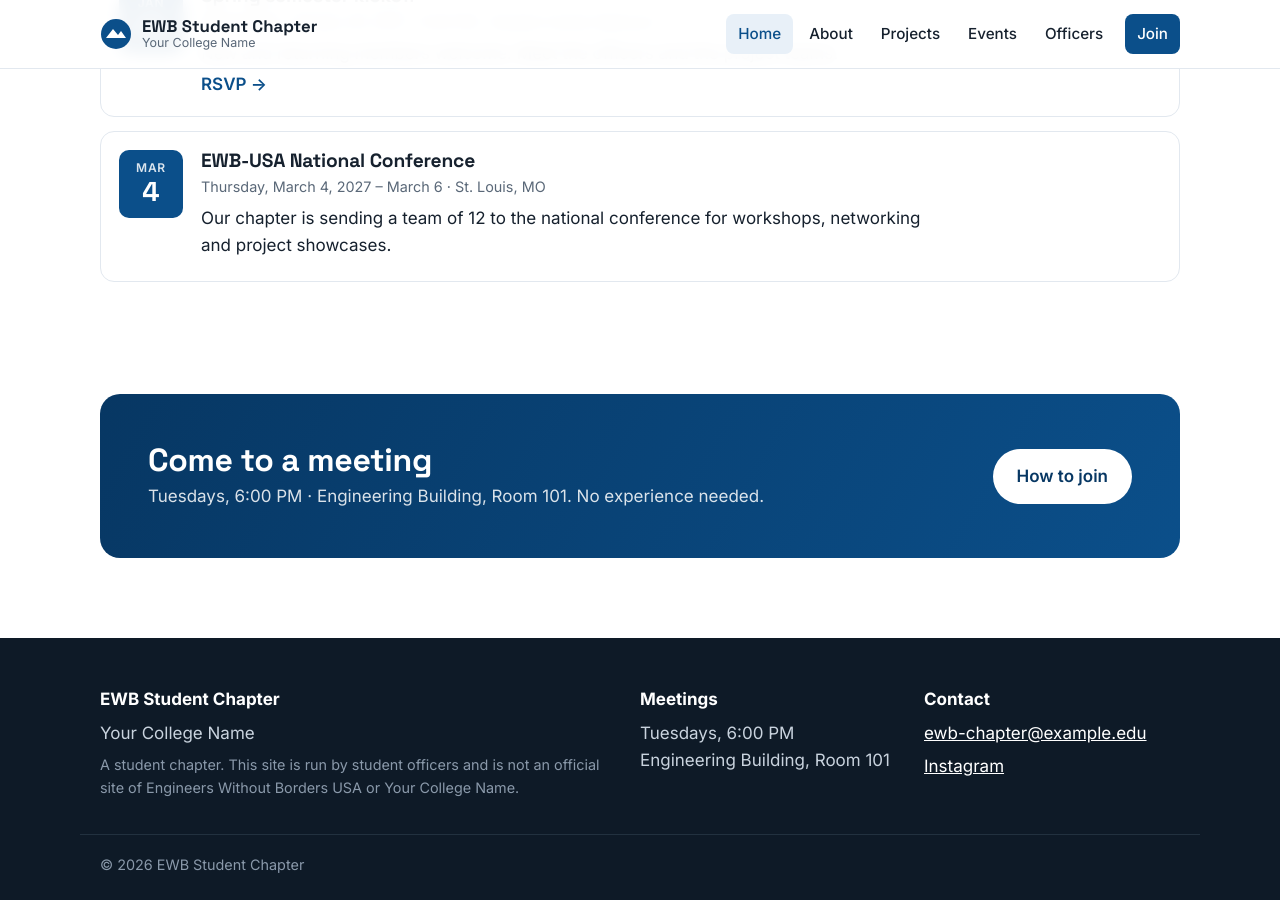
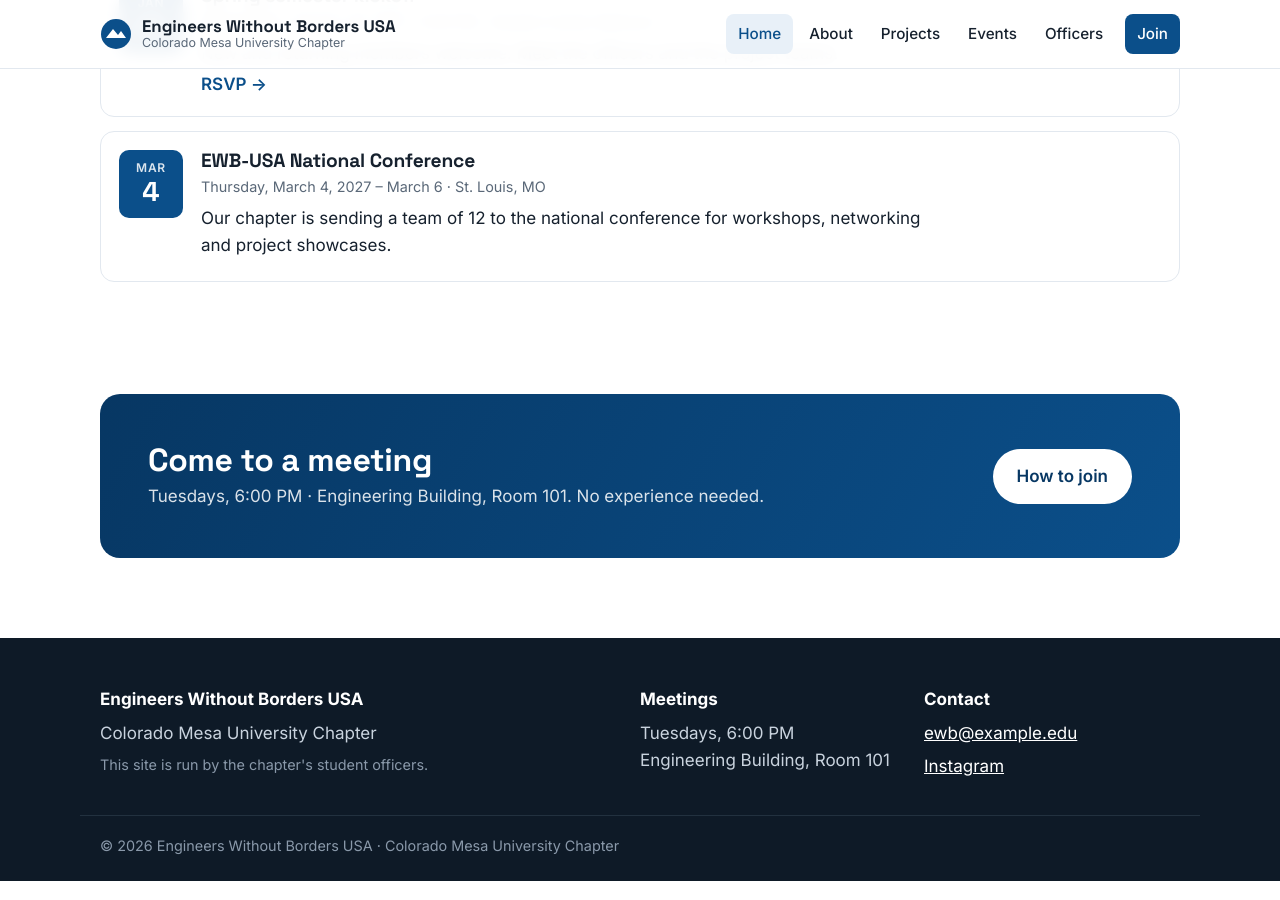
Before and after one commit to CMU-EWB/cmu-ewb.github.io, a Jekyll site: the page built from index.html, in a window 1280 px wide and 900 px high, scrolled down 2039 px. Built offline with Jekyll 4.4.1, drawn with Linux system fonts in a browser that asks for light colours; some of the changed text lies outside the part shown.

Commit message:
Use official chapter name
Co-Authored-By: Claude Opus 5.5 <noreply@anthropic.com>
Claude-Session: https://claude.ai/code/session_01MvvAWx1hnzUEyj1SiXDyg2

```diff
--- a/_config.yml
+++ b/_config.yml
@@ -1,6 +1,6 @@
 # Site-wide technical settings. Officers: edit club info in the
 # "Site settings" section of the editing panel instead of this file.
-title: "Engineers Without Borders – Chapter Name"
+title: "Engineers Without Borders USA | Colorado Mesa University Chapter"
 description: "A student chapter of engineers and problem-solvers building sustainable projects with communities."
 url: ""        # e.g. https://ewb-cmu.github.io (set at launch)
 baseurl: ""    # leave empty when the repo is named <org>.github.io
--- a/_data/settings.yml
+++ b/_data/settings.yml
@@ -1,8 +1,8 @@
-chapter_name: "EWB Student Chapter"
-school: "Your College Name"
+chapter_name: "Engineers Without Borders USA"
+school: "Colorado Mesa University Chapter"
 short_name: "EWB"
 tagline: "Engineering a better world, one community at a time."
-email: "ewb-chapter@example.edu"
+email: "ewb@example.edu"
 instagram: "https://instagram.com/"
 linkedin: ""
 meeting_day: "Tuesdays, 6:00 PM"
--- a/_includes/footer.html
+++ b/_includes/footer.html
@@ -4,7 +4,7 @@
     <div>
       <strong>{{ s.chapter_name }}</strong>
       <p>{{ s.school }}</p>
-      <p class="muted small">A student chapter. This site is run by student officers and is not an official site of Engineers Without Borders USA or {{ s.school }}.</p>
+      <p class="muted small">This site is run by the chapter's student officers.</p>
     </div>
     <div>
       <strong>Meetings</strong>
@@ -19,5 +19,5 @@
       </p>
     </div>
   </div>
-  <div class="wrap footer-base small muted">© {{ site.time | date: "%Y" }} {{ s.chapter_name }}</div>
+  <div class="wrap footer-base small muted">© {{ site.time | date: "%Y" }} {{ s.chapter_name }} · {{ s.school }}</div>
 </footer>
--- a/_layouts/default.html
+++ b/_layouts/default.html
@@ -4,7 +4,7 @@
   <meta charset="utf-8">
   <meta name="viewport" content="width=device-width, initial-scale=1">
   {% assign s = site.data.settings %}
-  <title>{% if page.title and page.url != "/" %}{{ page.title }} · {% endif %}{{ s.chapter_name }}</title>
+  <title>{% if page.title and page.url != "/" %}{{ page.title }} · {% endif %}{{ s.chapter_name }} | {{ s.school }}</title>
   <meta name="description" content="{{ page.description | default: s.tagline | escape }}">
   <link rel="preconnect" href="https://fonts.googleapis.com">
   <link rel="preconnect" href="https://fonts.gstatic.com" crossorigin>
--- a/index.html
+++ b/index.html
@@ -5,7 +5,7 @@ title: Home
 {% assign s = site.data.settings %}{% assign home = site.data.home %}
 <section class="hero" {% if home.hero_image and home.hero_image != "" %}style="--hero-img:url('{{ home.hero_image | relative_url }}')"{% endif %}>
   <div class="wrap hero-inner">
-    <p class="eyebrow">{{ s.chapter_name }} · {{ s.school }}</p>
+    <p class="eyebrow">{{ s.school }}</p>
     <h1>{{ home.hero_title }}</h1>
     <p class="lead">{{ home.hero_text }}</p>
     <div class="btn-row">
```
